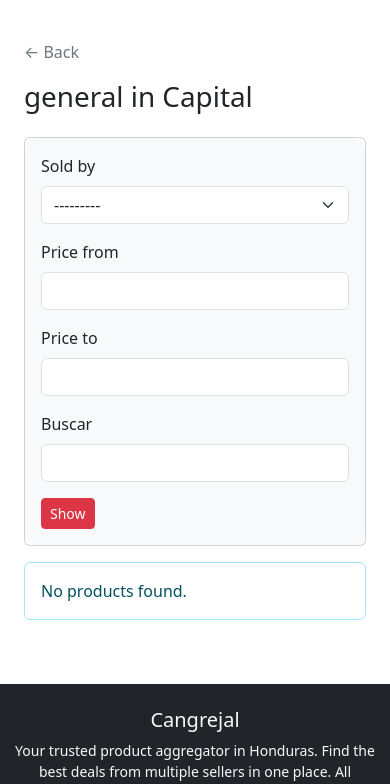
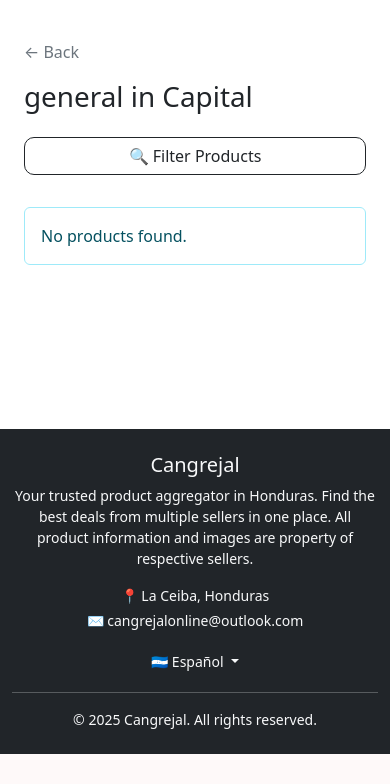
Before and after one commit to anna-at-sea/shop-aggregator, a Django app: page /es/categories/general/ in a window 390 px wide. Shown: the part 90-874 px from the top of the page. After the commit the page ends 844 px from the top, so only its background shows below. Run offline with Django 5.2, Linux system fonts and the light colour scheme; data comes from the database, SQL or seed files in the repository; data that the repository does not hold is empty; parts of the project's set-up code (start-up, migrations or seed data) failed here and were passed over; some libraries are stand-ins or nearby versions.

Commit message:
Fix sidebar on category page, improve adaptability to small screens

```diff
--- a/honduras_shop_aggregator/templates/pages/categories/category_page.html
+++ b/honduras_shop_aggregator/templates/pages/categories/category_page.html
@@ -12,22 +12,46 @@
 
     <h1 class="text-dark mb-4">{{ category.name }} {% translate "in" %} {{ current_city.name }}</h1>
 
-    <div class="row">
-      <div class="col-12 col-md-3">
-          <div class="filter-sidebar">
-              <form method="get" class="card" id="filter-sidebar">
-                  <div class="card-body bg-light">
+    <!-- Mobile Filter Button -->
+    <button id="mobile-filter-btn" class="btn btn-outline-dark d-md-none w-100 mb-3">
+        🔍 {% translate "Filter Products" %}
+    </button>
+
+    <!-- Mobile Filter Slide Panel -->
+    <div id="mobile-filter-panel" class="mobile-filter-panel d-md-none">
+        <div class="card shadow-sm p-3">
+            <div class="d-flex justify-content-between align-items-center mb-2">
+                <h5 class="m-0">{% translate "Filters" %}</h5>
+                <button class="btn-close" id="close-filter"></button>
+            </div>
+
+            <form method="get">
                 {{ filter.form|crispy }}
-                      <button type="submit" class="btn btn-danger btn-sm">{% translate "Show" %}</button>
-                  </div>
+                <button type="submit" class="btn btn-danger w-100 mt-2">{% translate "Show" %}</button>
             </form>
         </div>
     </div>
 
+    <div class="row">
+        <!-- Desktop Sidebar -->
+        <div class="col-md-3 d-none d-md-block">
+            <div class="filter-sidebar card shadow-sm sticky-top" style="top: 90px;">
+                <div class="card-body bg-light">
+                    <h5 class="mb-3">{% translate "Filters" %}</h5>
+                    <form id="filter-sidebar" method="get">
+                        {{ filter.form|crispy }}
+                        <button type="submit" class="btn btn-danger w-100">{% translate "Show" %}</button>
+                    </form>
+                </div>
+            </div>
+        </div>
+
+        <!-- Product List -->
         <div id="product-list" class="col-12 col-md-9">
             {% include "partials/_product_grid.html" %}
         </div>
     </div>
+
 
   {% if page_obj.has_next %}
   <div class="text-center my-4">
@@ -39,6 +63,34 @@
 
 </div>
 
+<script>
+    document.addEventListener("DOMContentLoaded", function() {
+        console.log("JS loaded");
+
+        const mobileBtn = document.getElementById("mobile-filter-btn");
+        const panel = document.getElementById("mobile-filter-panel");
+        const closeBtn = document.getElementById("close-filter");
+
+        console.log("mobileBtn:", mobileBtn);
+        console.log("panel:", panel);
+        console.log("closeBtn:", closeBtn);
+
+        if (mobileBtn) {
+            mobileBtn.addEventListener("click", () => {
+                console.log("Filter button clicked");
+                panel.classList.add("mobile-filter-open");
+            });
+        }
+
+        if (closeBtn) {
+            closeBtn.addEventListener("click", () => {
+                console.log("Close clicked");
+                panel.classList.remove("mobile-filter-open");
+            });
+        }
+    });
+    </script>
+
 {% include "partials/_product_list_scripts.html" %}
 
 {% endblock %}
--- a/honduras_shop_aggregator/templates/pages/products/product_list.html
+++ b/honduras_shop_aggregator/templates/pages/products/product_list.html
@@ -9,6 +9,7 @@
 {% include "partials/flash_message.html" %}
 
 <div class="container mt-4">
+    {% include "partials/back_button.html" %}
     <h1 class="text-dark mb-4">{% translate "All Products in" %} {{ current_city.name }}</h1>
 
     <!-- Mobile Filter Button -->
@@ -88,5 +89,6 @@ document.addEventListener("DOMContentLoaded", function() {
 });
 </script>
 
+{% include "partials/_product_list_scripts.html" %}
 
 {% endblock %}
--- a/honduras_shop_aggregator/templates/partials/_product_grid.html
+++ b/honduras_shop_aggregator/templates/partials/_product_grid.html
@@ -2,7 +2,7 @@
 
 <div id="product-list">
 {% if products %}
-<div class="row row-cols-1 row-cols-sm-2 row-cols-md-2 row-cols-lg-3 row-cols-xl-4 g-3 gy-4 justify-content-start mb-4">
+<div class="row row-cols-2 row-cols-sm-2 row-cols-md-2 row-cols-lg-3 row-cols-xl-4 g-3 gy-4 justify-content-start mb-4">
     {% for product in products %}
     <div class="col d-flex justify-content-center position-relative">
         <div class="card shadow-sm p-2 card-hover" style="width: 100%; max-width: 320px;">
```
Lines whose indentation alone changed are shown as unchanged.
